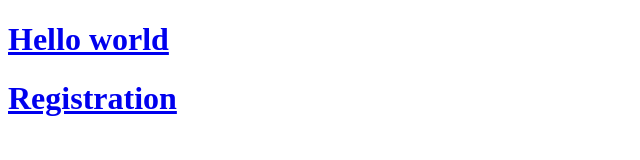
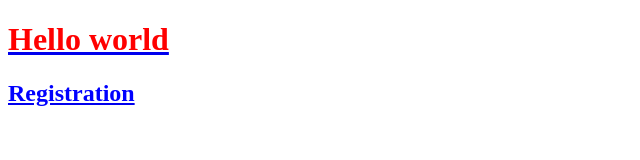
Before and after one commit to JasonKassies/My_Website, a plain HTML site: page index.html in a window 1280 px wide. Shown: the whole page, without its empty margins (0-640 px from the left). Drawn offline with Linux system fonts and the light colour scheme.

Commit message:
#43 Adding css file

```diff
--- a/index.html
+++ b/index.html
@@ -3,13 +3,14 @@
 <html>
 <head>
 	<title>My first website!</title>
+	<link rel="stylesheet" type="text/css" href="style.css">
 </head>
 <body>
 	<a href="newpage.html">
 		<h1>Hello world </h1>
 	</a>
 	<a href="register.html">
-		<h1>Registration</h1>
+		<h2>Registration</h2>
 	</a>
 </body>
 </html>
```
